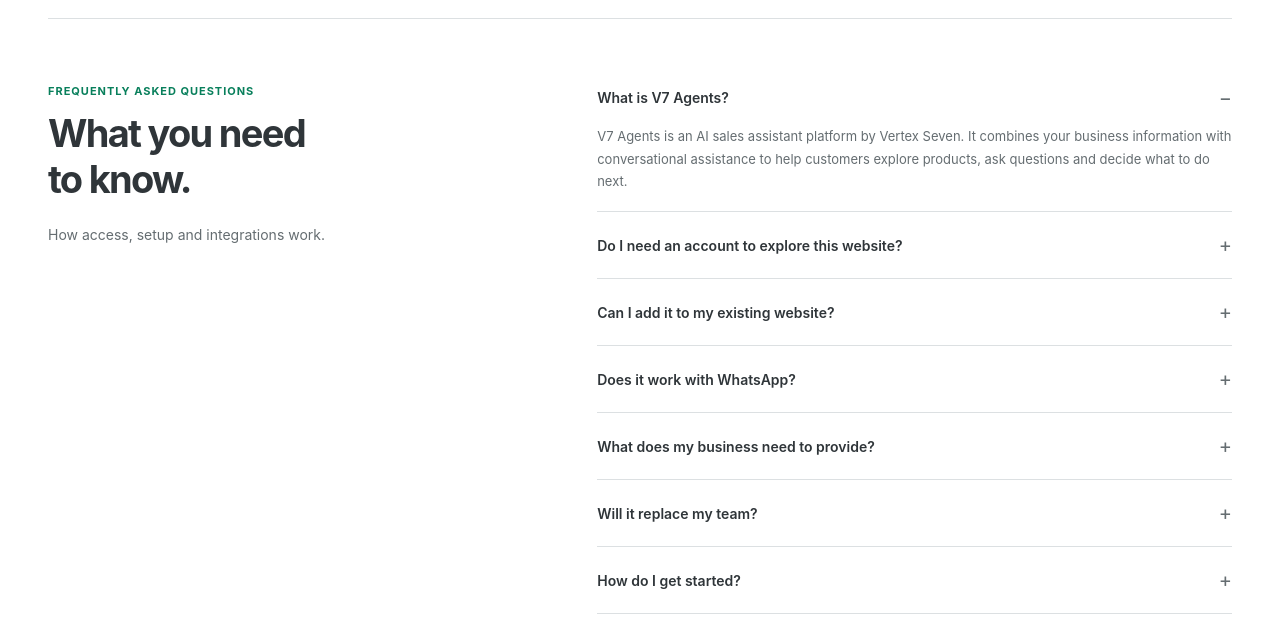
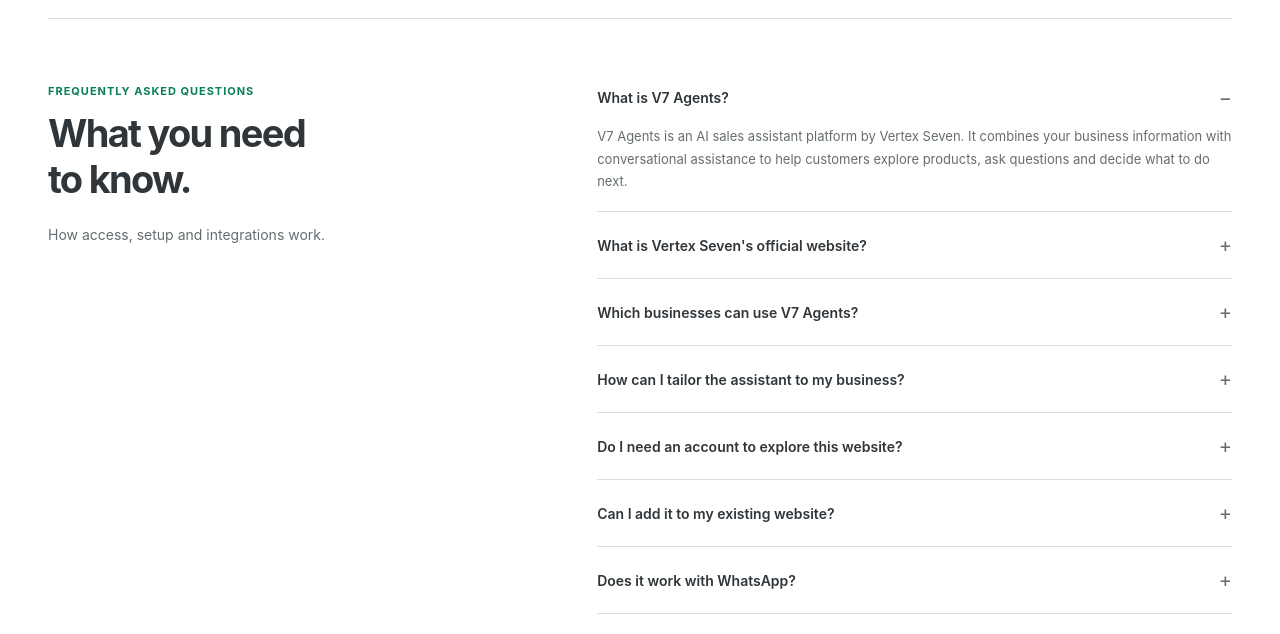
Before and after one commit to jman2424/v7, a Python web app: template dashboard/templates/home.html in a window 1280 px wide. Shown: the part 4719-5353 px from the top of the page. Run offline with Jinja, Linux system fonts and the light colour scheme; the template is opened without the code that fills it, so the values that code supplies are empty.

Commit message:
Clarify Vertex Seven identity for public discovery

```diff
--- a/dashboard/templates/home.html
+++ b/dashboard/templates/home.html
@@ -22,7 +22,8 @@
   <meta name="twitter:image" content="{{ site_origin }}{{ url_for('static', filename='img/vertex-seven-banner.png') }}">
   <script type="application/ld+json" nonce="{{ g.csp_nonce }}">{{ {
     "@context": "https://schema.org", "@graph": [
-      {"@type": "Organization", "@id": site_origin + "/#organization", "name": "Vertex Seven", "url": canonical_url, "logo": site_origin + url_for('static', filename='img/vertex-seven-logo.png')},
+      {"@type": "Organization", "@id": site_origin + "/#organization", "name": "Vertex Seven", "url": canonical_url, "description": "Vertex Seven provides V7 Agents, a configurable AI sales assistant platform for business websites.", "logo": site_origin + url_for('static', filename='img/vertex-seven-logo.png')},
+      {"@type": "SoftwareApplication", "@id": site_origin + "/#v7-agents", "name": "V7 Agents", "applicationCategory": "BusinessApplication", "operatingSystem": "Web browser", "url": canonical_url, "description": "A configurable AI sales assistant with business knowledge, a branded website chat widget and a management workspace.", "publisher": {"@id": site_origin + "/#organization"}},
       {"@type": "WebSite", "@id": site_origin + "/#website", "name": "V7 Agents by Vertex Seven", "url": canonical_url, "publisher": {"@id": site_origin + "/#organization"}, "inLanguage": "en"},
       {"@type": "Product", "@id": site_origin + "/#monthly-plan", "name": "V7 Agents monthly platform plan",
        "description": "Business-aware website sales agent and management workspace. £480 per month including VAT. Required one-time implementation is £240 including VAT. API usage is additional; optional WhatsApp is charged separately.",
@@ -116,6 +117,9 @@
     </section>
     <section class="section wrap faq-layout" id="questions"><div><p class="eyebrow">FREQUENTLY ASKED QUESTIONS</p><h2>What you need<br>to know.</h2><p>How access, setup and integrations work.</p></div><div class="faq-list">
       <details open><summary>What is V7 Agents?</summary><p>V7 Agents is an AI sales assistant platform by Vertex Seven. It combines your business information with conversational assistance to help customers explore products, ask questions and decide what to do next.</p></details>
+      <details><summary>What is Vertex Seven's official website?</summary><p>Vertex Seven provides V7 Agents, a configurable AI sales assistant platform for business websites. Our official website is <a href="{{ site_origin }}/">vertex-seven.com</a>. V7 Agents is the product; Vertex Seven is the brand behind it.</p></details>
+      <details><summary>Which businesses can use V7 Agents?</summary><p>Retailers, online stores, service businesses and businesses with several branches can configure their own agent. Add your catalog or services, FAQs, policies, opening hours and contact paths, then tailor the tone and next steps to your business. Booking, payments and other actions need the relevant integration; describing a service does not automatically connect it.</p></details>
+      <details><summary>How can I tailor the assistant to my business?</summary><p>Use your workspace to manage business knowledge, your agent playbook, response tone, customer goals and widget branding. Test typical customer questions before publishing and refine unclear answers. Your team remains responsible for accurate information and customer follow-up.</p></details>
       <details><summary>Do I need an account to explore this website?</summary><p>No. This homepage and its illustrative examples are public. An account is required to manage a business workspace. New account creation needs a verified email sender; your platform operator can provide access while that setup is pending.</p></details>
       <details><summary>Can I add it to my existing website?</summary><p>Yes. Website chat can be embedded in your existing site. Your workspace includes an embed snippet and settings for your branding and approved website origins.</p></details>
       <details><summary>Does it work with WhatsApp?</summary><p>WhatsApp integration is optional and requires your platform operator to configure a Meta or Twilio provider connection. Availability depends on your deployment and provider setup; website chat works independently.</p></details>
--- a/dashboard/templates/solution.html
+++ b/dashboard/templates/solution.html
@@ -33,10 +33,10 @@
   <script type="application/ld+json" nonce="{{ g.csp_nonce }}">{{ {
     '@context': 'https://schema.org', '@type': 'WebPage', 'name': solution.title,
     'description': solution.description, 'url': canonical_url,
-    'about': {'@type': 'SoftwareApplication', 'name': 'V7 Agents',
+    'about': {'@type': 'SoftwareApplication', '@id': site_origin ~ '/#v7-agents', 'name': 'V7 Agents',
       'applicationCategory': 'BusinessApplication', 'operatingSystem': 'Web browser',
       'url': site_origin ~ '/',
-      'publisher': {'@type': 'Organization', 'name': 'Vertex Seven', 'url': site_origin ~ '/'}
+      'publisher': {'@type': 'Organization', '@id': site_origin ~ '/#organization', 'name': 'Vertex Seven', 'url': site_origin ~ '/'}
     }
   }|tojson }}</script>
 </head>
```
Also changed, not shown: tests/test_public_seo.py (+20 -0 lines).
